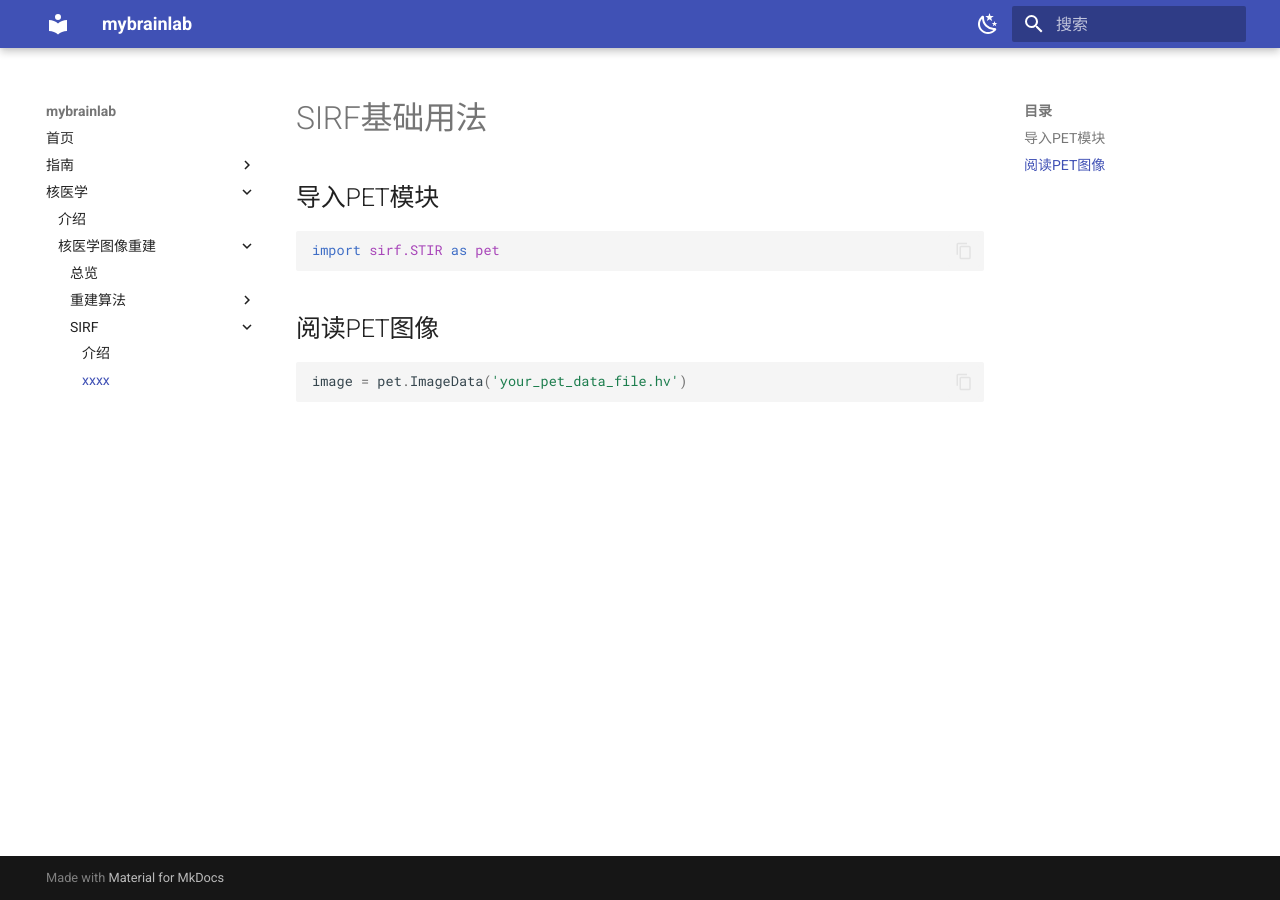
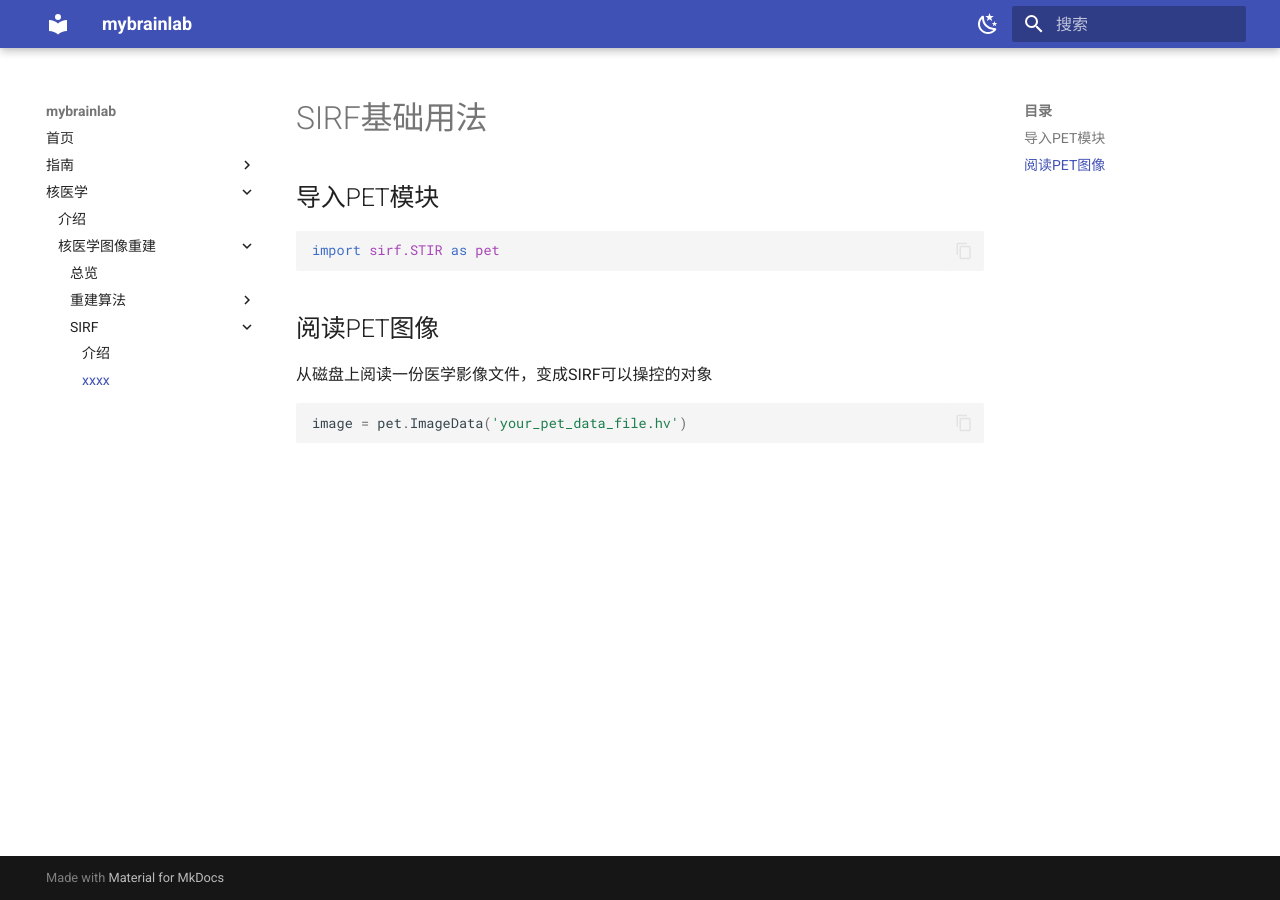
Before and after one commit to dutoumanwulao/mybrainlab, an MkDocs documentation site: the page built from docs/nukmed/recon/sirf/xxxx.md, in a window 1280 px wide. Built offline with MkDocs 1.6.1 and Material for MkDocs 9.7.7, drawn with Linux system fonts in a browser that asks for light colours.

Commit message:
更新：<填写本次改动说明>

````diff
--- a/docs/nukmed/recon/sirf/xxxx.md
+++ b/docs/nukmed/recon/sirf/xxxx.md
@@ -8,6 +8,7 @@ import sirf.STIR as pet
 
 ## 阅读PET图像
 
+从磁盘上阅读一份医学影像文件，变成SIRF可以操控的对象
 ```python
 image = pet.ImageData('your_pet_data_file.hv')
 ```
````
